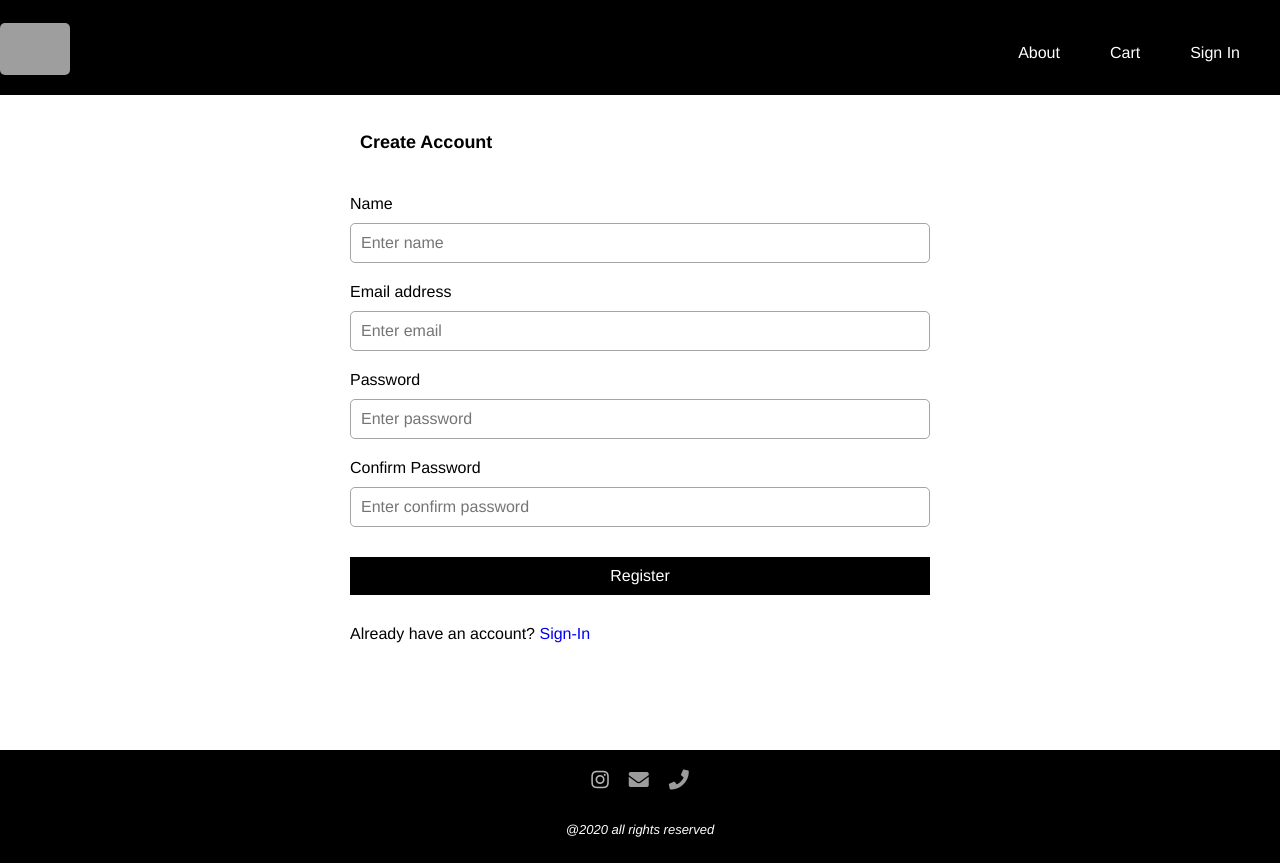
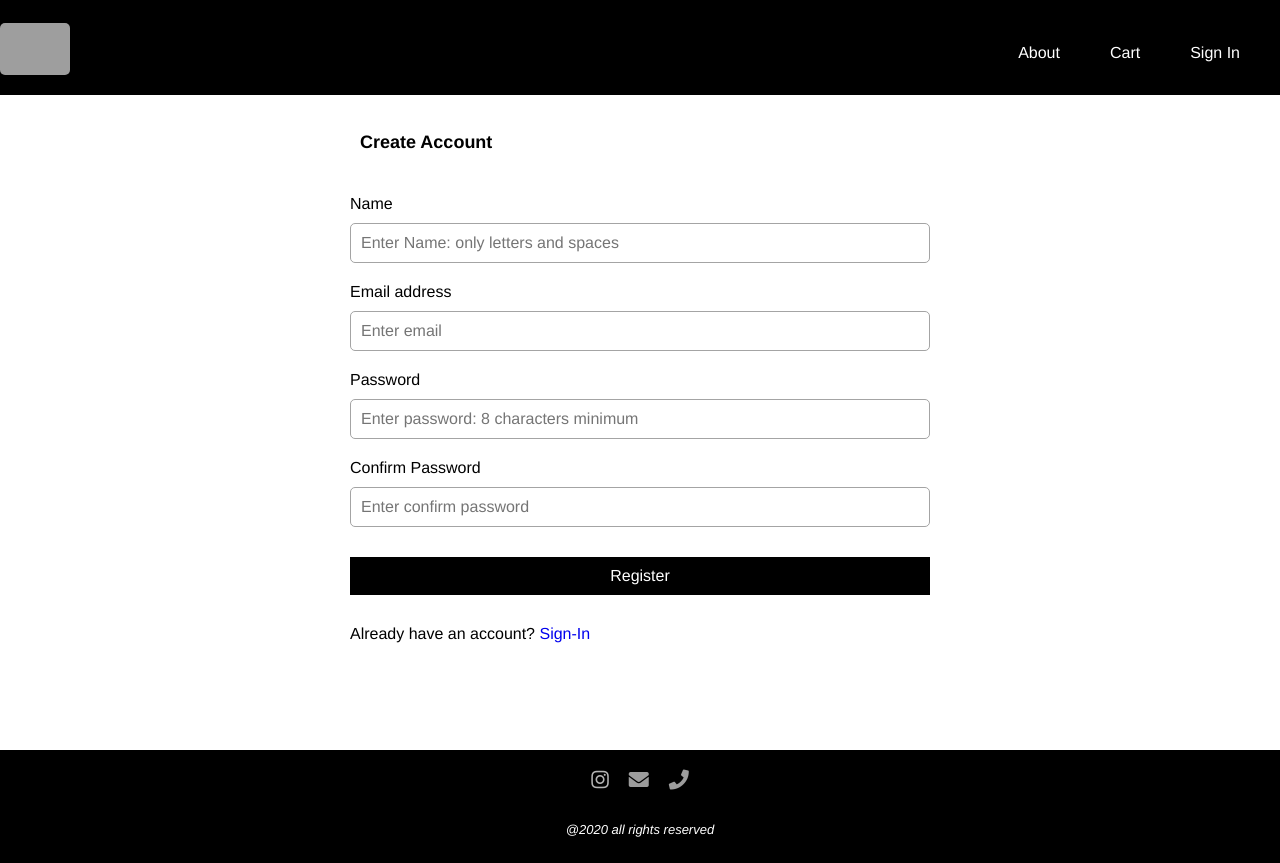
Before and after one commit to AlexTech314/e-commerce-prototype, a React (Create React App) app in the folder frontend/: page /register in a window 1280 px wide. Built offline with nearby package versions, Linux system fonts and the light colour scheme; grey boxes are pictures that could not be loaded.

Commit message:
input validation

```diff
--- a/frontend/src/screens/ProfileScreen.js
+++ b/frontend/src/screens/ProfileScreen.js
@@ -66,7 +66,8 @@ export default function ProfileScreen() {
               <input
                 id="name"
                 type="text"
-                placeholder="Enter name"
+                pattern="^[a-zA-Z\s]*$"
+                placeholder="Enter name: letters and spaces only"
                 value={name}
                 onChange={(e) => setName(e.target.value)}
               ></input>
@@ -86,7 +87,8 @@ export default function ProfileScreen() {
               <input
                 id="password"
                 type="password"
-                placeholder="Enter password"
+                placeholder="Enter password: minimum 8 characters"
+                pattern=".{8,}"
                 onChange={(e) => setPassword(e.target.value)}
               ></input>
             </div>
@@ -95,7 +97,7 @@ export default function ProfileScreen() {
               <input
                 id="confirmPassword"
                 type="password"
-                placeholder="Enter confirm password"
+                placeholder="Confirm password"
                 onChange={(e) => setConfirmPassword(e.target.value)}
               ></input>
             </div>
--- a/frontend/src/screens/RegisterScreen.js
+++ b/frontend/src/screens/RegisterScreen.js
@@ -45,7 +45,8 @@ export default function RegisterScreen(props) {
           <input
             type="text"
             id="name"
-            placeholder="Enter name"
+            pattern="^[a-zA-Z\s]*$"
+            placeholder="Enter Name: only letters and spaces"
             required
             onChange={(e) => setName(e.target.value)}
           ></input>
@@ -65,7 +66,8 @@ export default function RegisterScreen(props) {
           <input
             type="password"
             id="password"
-            placeholder="Enter password"
+            placeholder="Enter password: 8 characters minimum"
+            pattern=".{8,}"
             required
             onChange={(e) => setPassword(e.target.value)}
           ></input>
@@ -76,6 +78,7 @@ export default function RegisterScreen(props) {
             type="password"
             id="confirmPassword"
             placeholder="Enter confirm password"
+            pattern=".{8,}"
             required
             onChange={(e) => setConfirmPassword(e.target.value)}
           ></input>
--- a/frontend/src/screens/ShippingAddressScreen.js
+++ b/frontend/src/screens/ShippingAddressScreen.js
@@ -37,7 +37,8 @@ export default function ShippingAddressScreen(props) {
           <input
             type="text"
             id="fullName"
-            placeholder="Enter full name"
+            pattern="^[a-zA-Z\s]*$"
+            placeholder="Full Name: only letters and spaces"
             value={fullName}
             onChange={(e) => setFullName(e.target.value)}
             required
@@ -48,6 +49,7 @@ export default function ShippingAddressScreen(props) {
           <input
             type="text"
             id="address"
+            pattern="[A-Za-z0-9'\.\-\s\,]"
             placeholder="Enter address"
             value={address}
             onChange={(e) => setAddress(e.target.value)}
@@ -59,6 +61,7 @@ export default function ShippingAddressScreen(props) {
           <input
             type="text"
             id="city"
+            pattern="[A-Za-z]+$"
             placeholder="Enter city"
             value={city}
             onChange={(e) => setCity(e.target.value)}
@@ -70,6 +73,7 @@ export default function ShippingAddressScreen(props) {
           <input
             type="text"
             id="postalCode"
+            pattern="^[0-9]+$"
             placeholder="Enter postal code"
             value={postalCode}
             onChange={(e) => setPostalCode(e.target.value)}
@@ -81,6 +85,7 @@ export default function ShippingAddressScreen(props) {
           <input
             type="text"
             id="country"
+            pattern="[A-Za-z0-9'\.\-\s\,]"
             placeholder="Enter country"
             value={country}
             onChange={(e) => setCountry(e.target.value)}
--- a/frontend/src/screens/SigninScreen.js
+++ b/frontend/src/screens/SigninScreen.js
@@ -36,7 +36,7 @@ export default function SigninScreen(props) {
         {loading && <LoadingBox></LoadingBox>}
         {error && <MessageBox variant="danger">{error}</MessageBox>}
         <div>
-          <label htmlFor="email">Email address</label>
+          <label htmlFor="email">Email Address</label>
           <input
             type="email"
             id="email"
```
